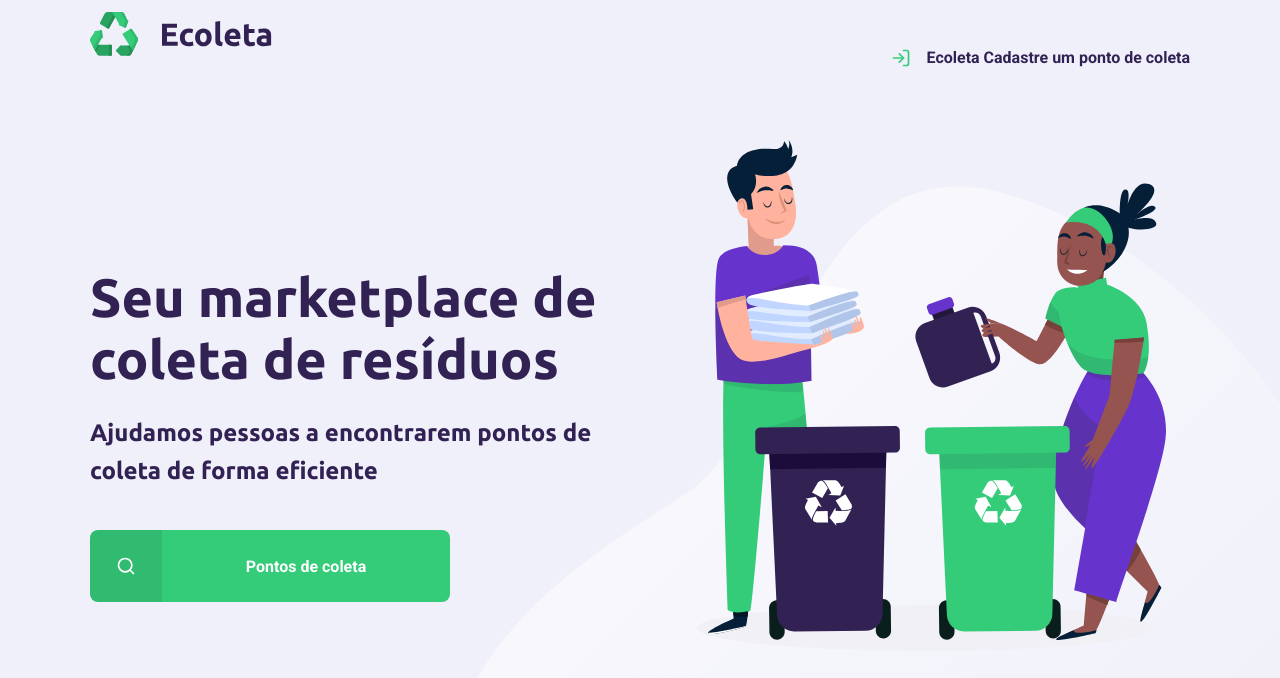
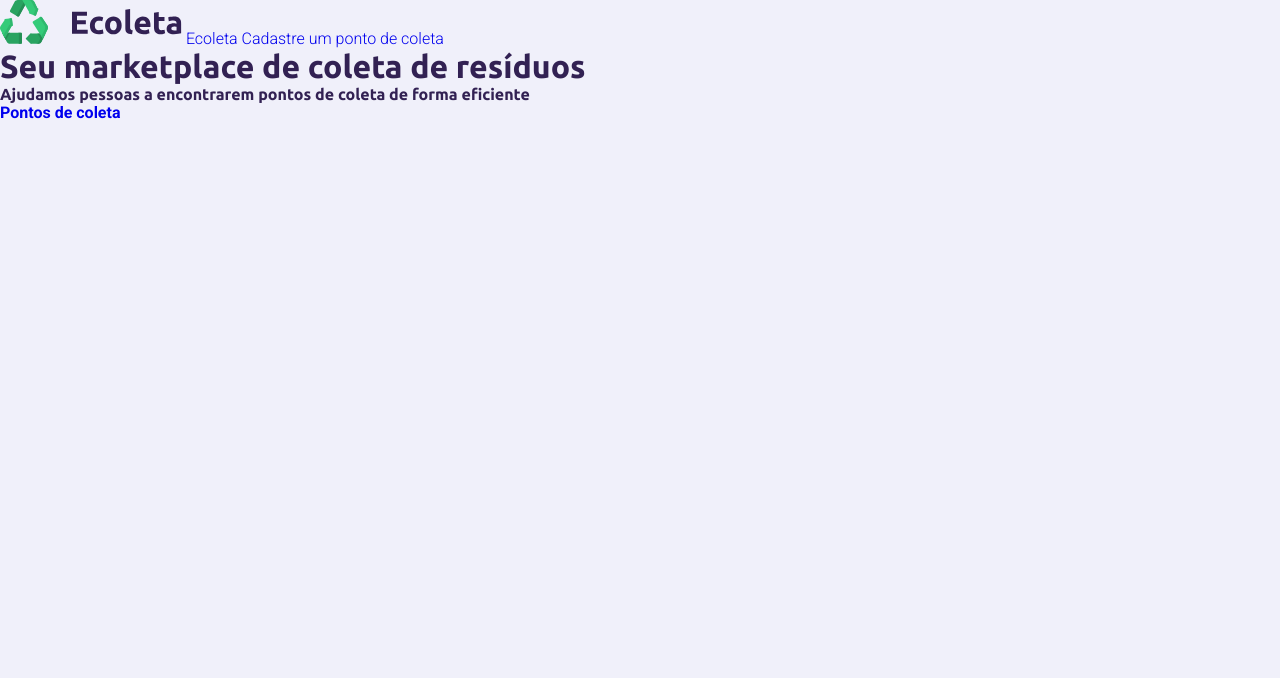
Before and after one commit to Tetano/Semana-Next-Level-Rocketseat, a plain HTML site: page index.html in a window 1280 px wide. Drawn offline with Linux system fonts and the light colour scheme; files whose address does not match are found by name.

Commit message:
Metade da aula segundo dia

```diff
--- a/styles/main.css
+++ b/styles/main.css
@@ -26,107 +26,6 @@ a {
     text-decoration: none;
 }
 
-#page-home{
-    display: flex;
-    height: 100vh;
-    background: url('../assets/home-background.svg') no-repeat;
-    background-position: 35vw bottom;
-}
-
-#page-home .content{
-    width: 90%;
-    height: 100%;
-    flex-direction: column;
-    display: flex;
-    max-width: 1100px;
-    margin: 0 auto;
-}
-
-#page-home header{
-    display: flex;
-    align-items: center;
-    justify-content: space-between;
-}
-
-#page-home header a{
-    margin-top: 48px;
-    display: flex;
-    color: var(--title-color);
-    font-weight: 700;
-}
-
-#page-home header a span{
-    margin-right: 16px;
-    display: flex;
-    background-image: url('../assets/log-in.svg');
-    width: 20px;
-    height: 20px;
-}
-
-#page-home main{
-    max-width: 560px;
-    height: 600px;
-    flex: 1;
-    display: flex;
-    flex-direction: column;
-    justify-content: center;
-
-}
-
-#page-home main h1{
-    font-size: 54px;
-
-}
-
-#page-home main p{
-    font-size: 24px;
-    line-height: 38px;
-    margin-top: 24px;
-}
-
-#page-home main a{
-    width: 100%;
-    max-width: 360px;
-    height: 72px;
-    background-color: var(--primary-color);
-    border-radius: 8px;
-    display: flex;
-    margin-top: 40px;
-    align-items: center;
-    transition: 400ms;
-    font-weight: bold;
-
-}
-
-#page-home main a:hover{
-    background-color: #2FB26E;
-}
-
-#page-home main a span{
-    width: 72px;
-    height: 72px;
-    border-top-left-radius: 8px;
-    border-bottom-left-radius: 8px;
-    background-color: rgba(0, 0, 0, 0.08);
-    display: flex;
-    align-items: center;
-    justify-content: center;
-
-}
-
-#page-home main a span::after{
-    content: "";
-    background-image: url('../assets/search.svg');
-    width: 20px;
-    height: 20px;
-}
-
-#page-home main a strong{
-    color: white;
-    flex: 1;
-    text-align: center;
-}
-
 
 
 
```
